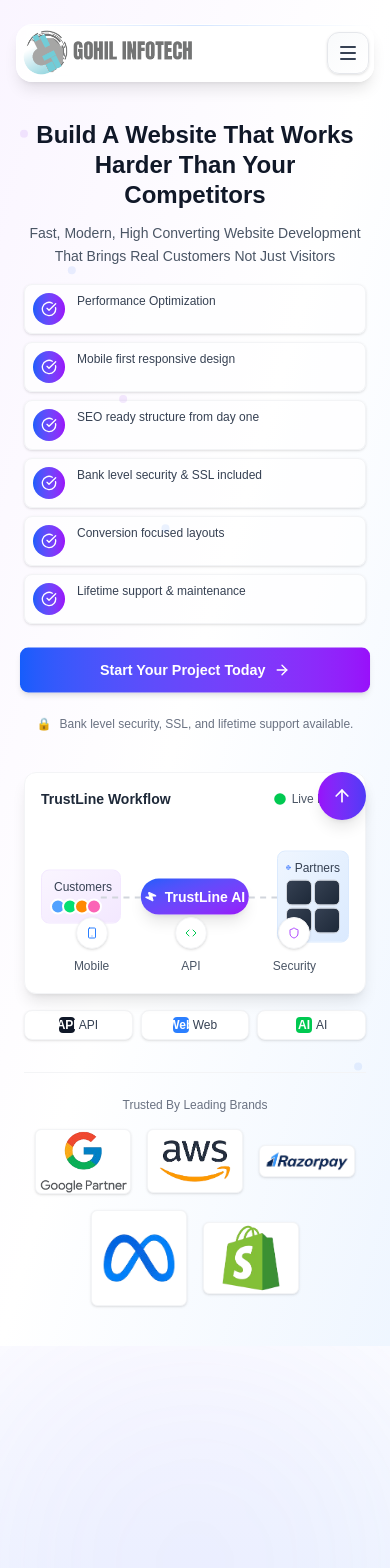
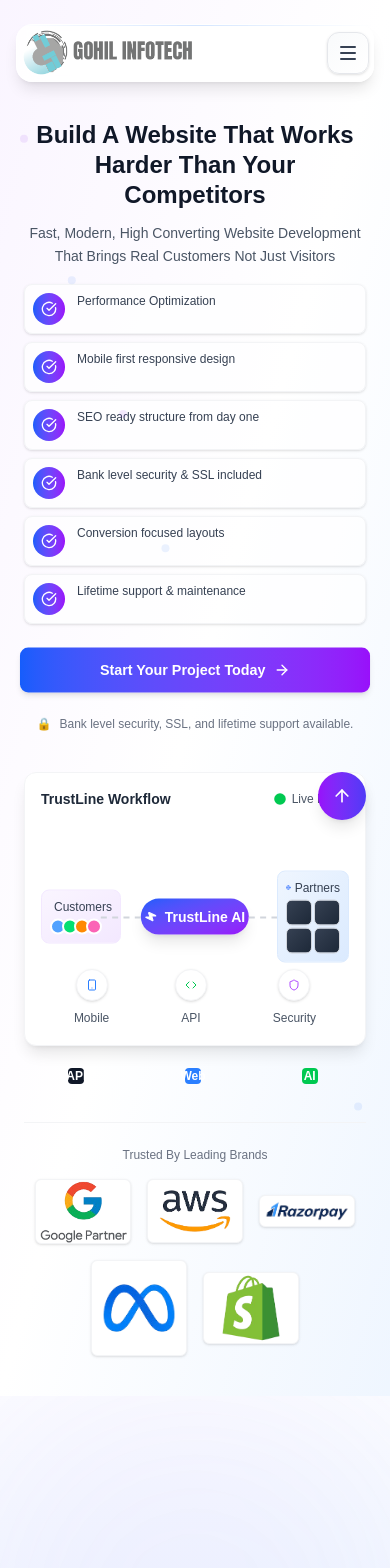
Before and after one commit to gipldevelopers/gipl-web-lp, a Next.js app: page / in a window 390 px wide. Shown: the top 1568 px of the page. Built offline with nearby package versions, Linux system fonts and the light colour scheme.

Commit message:
changes in a footer

```diff
--- a/src/app/components/casestudies.jsx
+++ b/src/app/components/casestudies.jsx
@@ -51,7 +51,7 @@ export default function CaseStudiesSlider() {
       color: "from-green-500 to-emerald-500",
       bgColor: "bg-gradient-to-br from-green-50 to-emerald-50",
       metrics: ["90%", "Increase in Inquiries", "120%", "Traffic Growth"],
-      tech: ["Next.js", "Tailwind CSS", "WordPress"],
+      tech: ["Next.js", "Tailwind CSS", "node.js", "AWS"],
     },
 
     {
@@ -66,7 +66,7 @@ export default function CaseStudiesSlider() {
       color: "from-orange-500 to-yellow-500",
       bgColor: "bg-gradient-to-br from-orange-50 to-yellow-50",
       metrics: ["15,000+", "Registered Users", "2,500+", "Recipes Uploaded"],
-      tech: ["WordPress", "Custom PHP", "MySQL"],
+      tech: ["Laravel", "Razorpay", "MySQL","AWS"],
     },
 
     {
@@ -81,7 +81,7 @@ export default function CaseStudiesSlider() {
       color: "from-red-500 to-pink-500",
       bgColor: "bg-gradient-to-br from-red-50 to-pink-50",
       metrics: ["₹25L+", "Revenue in Year One", "500+", "Event Bookings"],
-      tech: ["WooCommerce", "Laravel", "Razorpay"],
+      tech: ["HTML","CSS","JS","PHP" ],
     },
   ];
 
--- a/src/app/components/footer.jsx
+++ b/src/app/components/footer.jsx
@@ -26,14 +26,21 @@ export default function Footer() {
 
       <div className="relative max-w-4xl mx-auto px-4 sm:px-6 lg:px-8 pt-16 pb-10 text-center">
         {/* Logo */}
-        <motion.img
+        <motion.a
           initial={{ y: 20, opacity: 0 }}
           whileInView={{ y: 0, opacity: 1 }}
           viewport={{ once: true }}
-          src="/GIPL_Short-Logo-e1750248392231.png"
-          alt="Gohil Infotech"
-          className="h-14 mx-auto mb-6"
-        />
+          href="https://gohilinfotech.com"
+          target="_blank"
+          rel="noopener noreferrer"
+          className="block mx-auto mb-6 flex justify-center"
+        >
+          <img
+            src="/GIPL_Short-Logo-e1750248392231.png"
+            alt="Gohil Infotech"
+            className="h-14"
+          />
+        </motion.a>
 
         {/* Tagline */}
         <motion.p
@@ -102,15 +109,18 @@ export default function Footer() {
         </motion.div>
 
         {/* Bottom copyright */}
-        <motion.p
+        <motion.a
           initial={{ opacity: 0 }}
           whileInView={{ opacity: 1 }}
           transition={{ delay: 0.4 }}
           viewport={{ once: true }}
-          className="text-sm text-gray-500 mt-10"
+          href="https://gohilinfotech.com"
+          target="_blank"
+          rel="noopener noreferrer"
+          className="text-sm text-gray-500 mt-10 hover:text-gray-300 transition-colors"
         >
           © {new Date().getFullYear()} Gohil Infotech. All rights reserved.
-        </motion.p>
+        </motion.a>
       </div>
 
       {/* Back to Top */}
--- a/src/app/components/hero.jsx
+++ b/src/app/components/hero.jsx
@@ -238,9 +238,6 @@ export default function HeroSection() {
                   <ArrowRight className="w-4 h-4" />
                 </div>
               </motion.a>
-
-
-
             </motion.div>
 
             {/* Small trust/assurance line */}
@@ -269,7 +266,7 @@ export default function HeroSection() {
               className="relative bg-white rounded-xl sm:rounded-2xl shadow-lg sm:shadow-xl p-4 sm:p-6 border border-gray-100"
             >
               {/* Diagram header */}
-              <div className="flex items-center justify-between mb-4 sm:mb-6">
+              <div className="flex items-center justify-between mb-1 sm:mb-6">
                 <h3 className="text-sm sm:text-base font-semibold text-gray-800">
                   TrustLine Workflow
                 </h3>
@@ -284,7 +281,7 @@ export default function HeroSection() {
               </div>
 
               {/* Diagram content - Responsive height */}
-              <div className="relative h-38 sm:h-56 md:h-64">
+              <div className="relative h-54 sm:h-56 md:h-64">
                 {/* Left side - Customers */}
                 <motion.div
                   variants={floatAnimation}
@@ -396,7 +393,7 @@ export default function HeroSection() {
                   initial={{ y: 30, opacity: 0 }}
                   animate={{ y: 0, opacity: 1 }}
                   transition={{ delay: 1.2 }}
-                  className="absolute bottom-0 left-1/2 transform -translate-x-1/2 w-full max-w-xs"
+                  className="absolute bottom-0 left-1/2 transform -translate-x-1/2 w-full max-w-xs mt-6 md:mt-0"
                 >
                   <div className="flex justify-around">
                     {[
@@ -440,14 +437,14 @@ export default function HeroSection() {
               className="grid grid-cols-3 gap-2 sm:gap-3 sm:flex sm:flex-wrap sm:justify-center mt-4 sm:mt-6"
             >
               {[
-                { bg: "bg-gray-900", text: "API", label: "API" },
-                { bg: "bg-blue-500", text: "Web", label: "Web" },
-                { bg: "bg-green-500", text: "AI", label: "AI" },
+                { bg: "bg-gray-900", text: "API" },
+                { bg: "bg-blue-500", text: "Web" },
+                { bg: "bg-green-500", text: "AI" },
               ].map((badge, index) => (
                 <motion.div
                   key={index}
                   whileHover={{ scale: 1.05, y: -2 }}
-                  className="bg-white px-2 sm:px-3 py-1.5 sm:py-2 rounded-lg shadow-sm border border-gray-100 flex items-center justify-center gap-1 sm:gap-2"
+                  className=" px-2 sm:px-3 py-1.5 sm:py-2  flex items-center justify-center gap-1 sm:gap-2"
                 >
                   <div
                     className={`w-4 h-4 sm:w-5 sm:h-5 ${badge.bg} rounded flex items-center justify-center`}
@@ -481,7 +478,10 @@ export default function HeroSection() {
           {/* Logo list (replace company names with logos + placeholder fallback) */}
           <div className="flex flex-wrap justify-center items-center gap-4 sm:gap-6 lg:gap-8">
             {[
-              { name: "Google Partner ", src: "/g-paerner-removebg-preview.png" },
+              {
+                name: "Google Partner ",
+                src: "/g-paerner-removebg-preview.png",
+              },
               { name: "AWS", src: "/download__1_-removebg-preview.png" },
               { name: "Razorpay", src: "/download__2_-removebg-preview.png" },
               { name: "Meta", src: "/download-removebg-preview.png" },
```
Also changed, not shown: 1 other file (tests, documents, lock files or other folders). Lines whose indentation alone changed are shown as unchanged.
